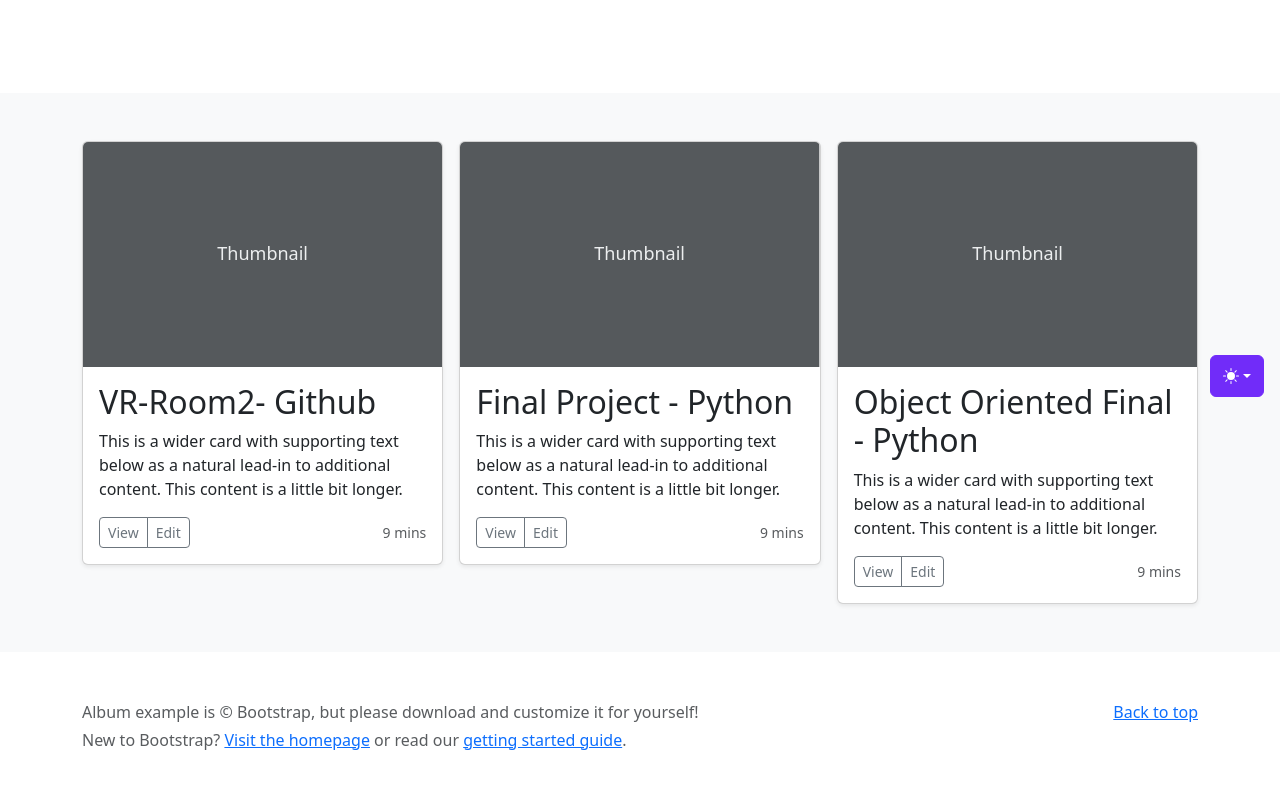
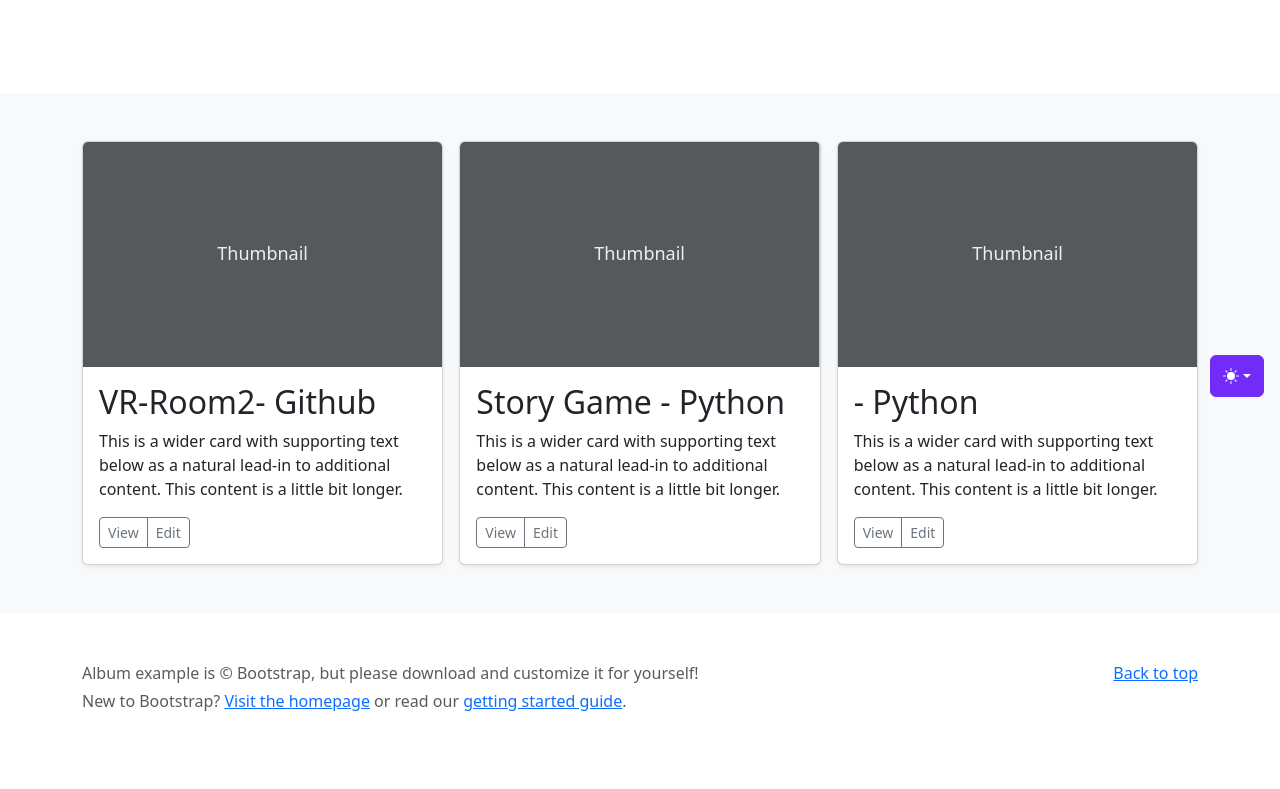
Before and after one commit to BubbaT05/BubbaT05.github.io, a plain HTML site: page index.html in a window 1280 px wide. Shown: the part 387-1176 px from the top of the page. After the commit the page ends 1148 px from the top, so only its background shows below. Drawn offline with nearby package versions, Linux system fonts and the light colour scheme.

Commit message:
Update index.html

```diff
--- a/index.html
+++ b/index.html
@@ -214,7 +214,7 @@
                   <button type="button" class="btn btn-sm btn-outline-secondary">View</button>
                   <button type="button" class="btn btn-sm btn-outline-secondary">Edit</button>
                 </div>
-                <small class="text-body-secondary">9 mins</small>
+                <small class="text-body-secondary"></small>
               </div>
             </div>
           </div>
@@ -223,7 +223,7 @@
           <div class="card shadow-sm">
             <svg class="bd-placeholder-img card-img-top" width="100%" height="225" xmlns="http://www.w3.org/2000/svg" role="img" aria-label="Placeholder: Thumbnail" preserveAspectRatio="xMidYMid slice" focusable="false"><title>Placeholder</title><rect width="100%" height="100%" fill="#55595c"></rect><text x="50%" y="50%" fill="#eceeef" dy=".3em">Thumbnail</text></svg>
             <div class="card-body">
-                <h2>Final Project - Python</h2>
+                <h2>Story Game - Python</h2>
 
               <p class="card-text">This is a wider card with supporting text below as a natural lead-in to additional content. This content is a little bit longer.</p>
               <div class="d-flex justify-content-between align-items-center">
@@ -231,7 +231,7 @@
                   <button type="button" class="btn btn-sm btn-outline-secondary">View</button>
                   <button type="button" class="btn btn-sm btn-outline-secondary">Edit</button>
                 </div>
-                <small class="text-body-secondary">9 mins</small>
+                <small class="text-body-secondary"></small>
               </div>
             </div>
           </div>
@@ -240,7 +240,7 @@
           <div class="card shadow-sm">
             <svg class="bd-placeholder-img card-img-top" width="100%" height="225" xmlns="http://www.w3.org/2000/svg" role="img" aria-label="Placeholder: Thumbnail" preserveAspectRatio="xMidYMid slice" focusable="false"><title>Placeholder</title><rect width="100%" height="100%" fill="#55595c"></rect><text x="50%" y="50%" fill="#eceeef" dy=".3em">Thumbnail</text></svg>
             <div class="card-body">
-                <h2>Object Oriented Final - Python</h2>
+                <h2> - Python</h2>
 
               <p class="card-text">This is a wider card with supporting text below as a natural lead-in to additional content. This content is a little bit longer.</p>
               <div class="d-flex justify-content-between align-items-center">
@@ -248,7 +248,7 @@
                   <button type="button" class="btn btn-sm btn-outline-secondary">View</button>
                   <button type="button" class="btn btn-sm btn-outline-secondary">Edit</button>
                 </div>
-                <small class="text-body-secondary">9 mins</small>
+                <small class="text-body-secondary"></small>
               </div>
             </div>
           </div>
```
